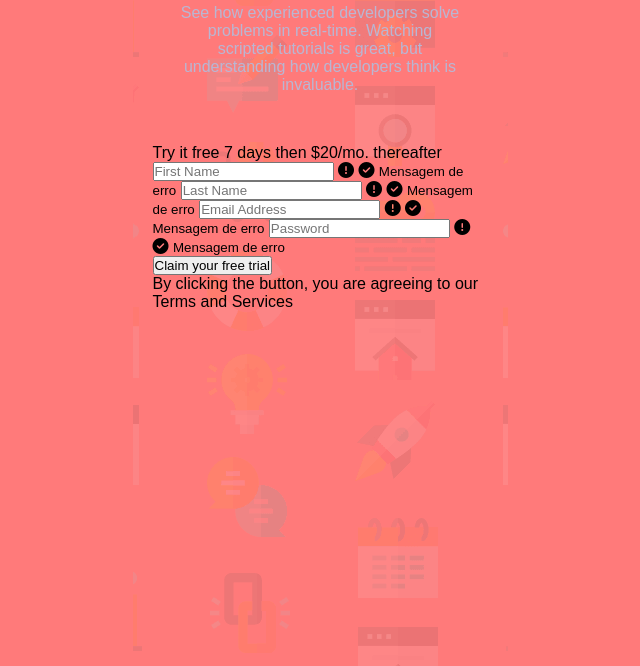
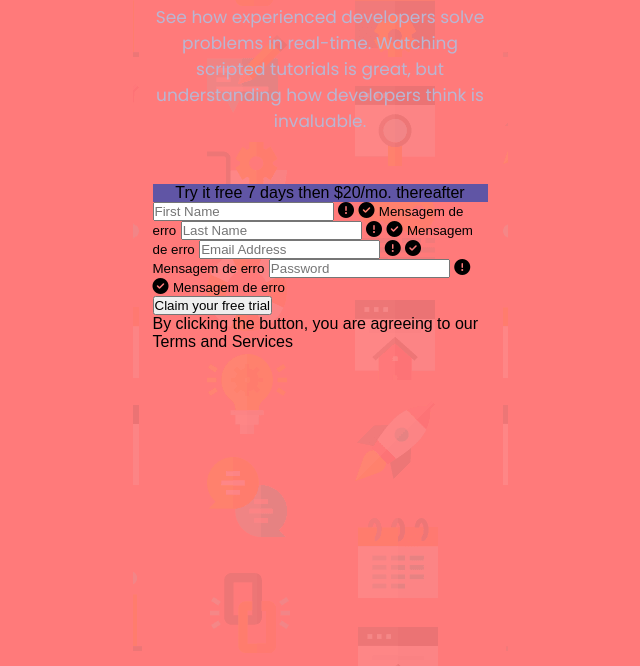
Before and after one commit to dyegohrq/intro-component-with-signup-form-master, a plain HTML site: page index.html in a window 1280 px wide. Shown: the part 194-860 px from the top of the page, without its empty margins (320-960 px from the left). Drawn offline with Linux system fonts and the light colour scheme.

Commit message:
ajustei a font

```diff
--- a/style/style.css
+++ b/style/style.css
@@ -51,7 +51,16 @@ body {
 }
 
 #header p {
-    width: 280px;
+    width: 100%;
+    font-family: var(--font);
+    font-size: 17px;
     margin: 50px auto;
     color: var(--Grayish-Blue);
 }
+
+#promotion {
+    display: block;
+    width: 100%;
+    text-align: center;
+    background-color: var(--Blue);
+}
```
